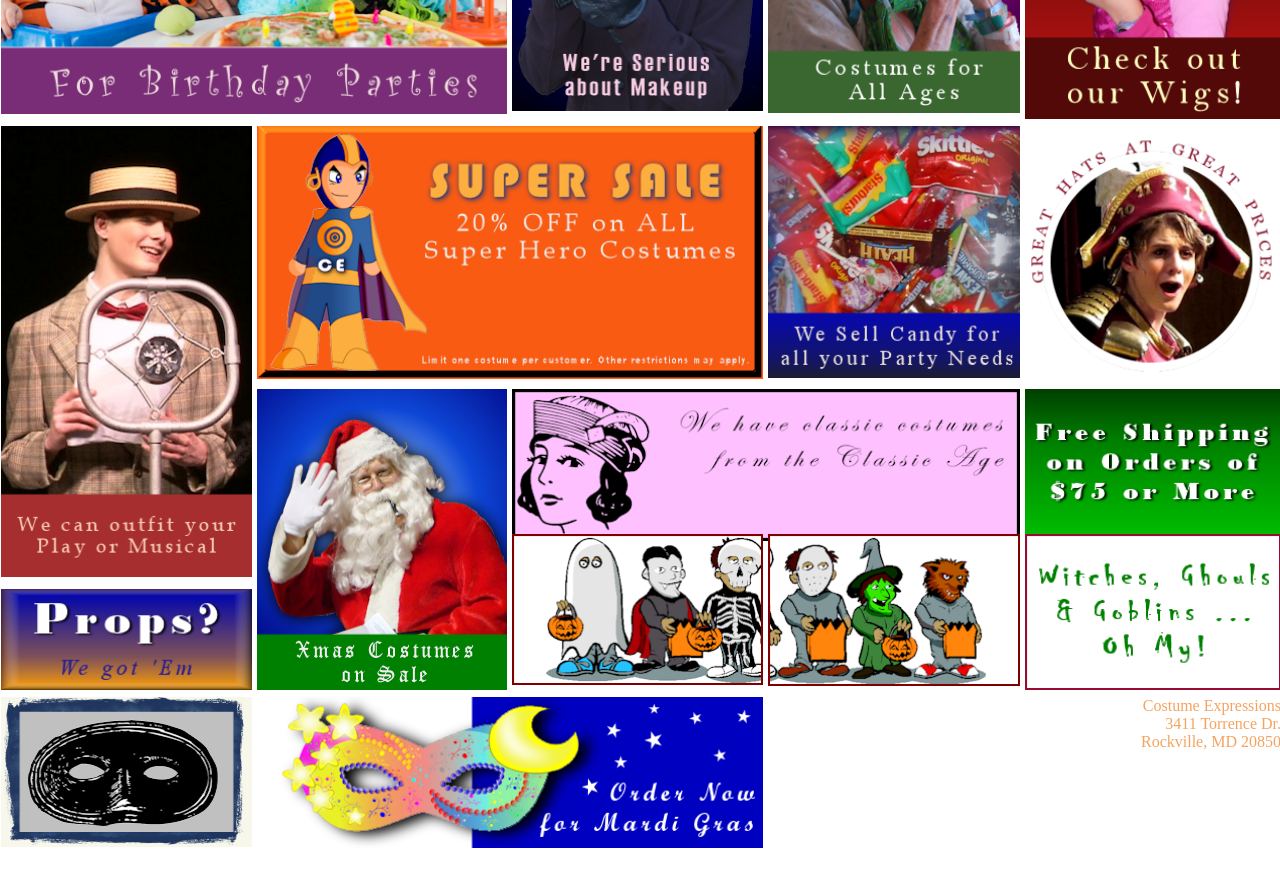
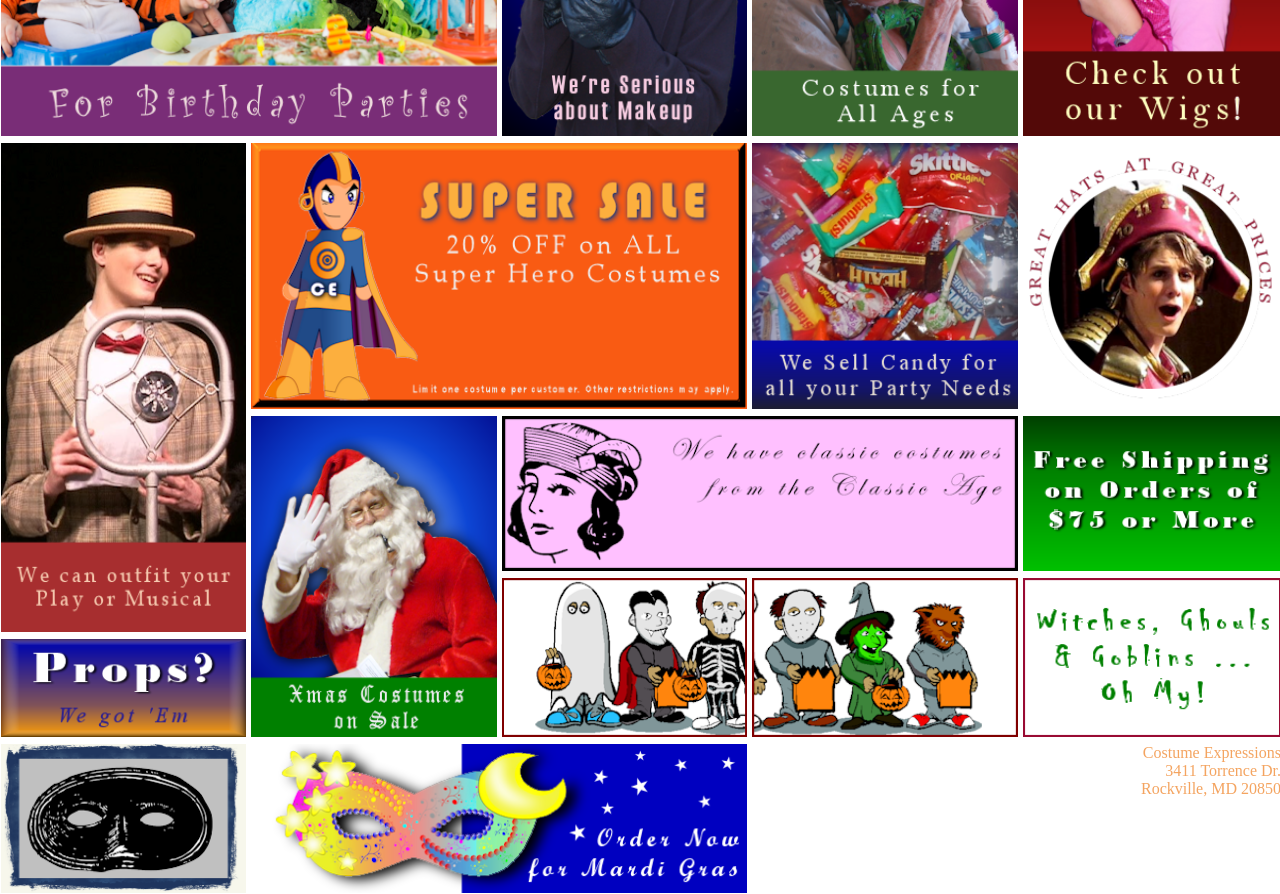
Before and after one commit to Austin418/Picture-Grid-Time, a plain HTML site: page index.html in a window 1280 px wide. Shown: the part 660-1554 px from the top of the page. Before the commit the page ends 1517 px from the top, so only its background shows below. Drawn offline with Linux system fonts and the light colour scheme.

Commit message:
Fixed format for pictures and finalized webpage

```diff
--- a/mockup.css
+++ b/mockup.css
@@ -19,22 +19,20 @@ nav{
     display: grid;
     grid-template-rows: auto;
     grid-template-columns: repeat(5, auto);
-    justify-content: stretch;
+    justify-items: stretch;
+    align-items: stretch;
     gap: 5px;
 }
 
 .item-a{
-    grid-area: A;
     grid-row: 1/5;
     grid-column: 1/5;
 }
 .item-b{
-    grid-area: B;
     grid-row: 1/2;
     grid-column: 5/6;
 }
 .item-c{
-    grid-area: C;
     grid-row: 2/3;
     grid-column: 5/6;
 }
@@ -44,28 +42,23 @@ nav{
     grid-column: 5/6;
 }
 .item-e{
-    grid-area: E;
     grid-row: 5/9;
     grid-column: 1/3;
 }
 .item-f{
-    grid-area: F;
     grid-row: 5/9;
     grid-column: 3/4;
 }
 .item-g{
-    grid-area: G;
     grid-row: 5/9;
     grid-column: 4/5;
 }
 .item-h{
-    grid-area: H;
     grid-row: 5/9;
     grid-column: 5/6;
 }
 .item-i{
-    grid-area: I;
-    grid-row: 9/15;
+    grid-row: 9/14;
     grid-column: 1/2;
 }
 .item-j{
@@ -74,64 +67,52 @@ nav{
     grid-column: 2/4;
 }
 .item-k{
-    grid-area: K;
     grid-row: 9/11;
     grid-column: 4/5;
 }
 .item-l{
-    grid-area: L;
     grid-row: 9/11;
     grid-column: 5/6;
 }
 .item-m{
-    grid-area: M;
-    grid-row: 13/14;
+    grid-row: 14/15;
     grid-column: 1/2;
 }
 .item-n{
-    grid-area: N;
-    grid-row: 11/14;
+    grid-row: 11/15;
     grid-column: 2/3;
 }
 .item-o{
-    grid-area: O;
-    grid-row: 11/14;
+    grid-row: 11/13;
     grid-column: 3/5;
 }
 .item-p{
-    grid-area: P;
-    grid-row: 11/14;
+    grid-row: 11/13;
     grid-column: 5/6;
 }
 .item-q{
-    grid-area: Q;
-    grid-row: 12/14;
+    grid-row: 13/15;
     grid-column: 3/4;
 }
 .item-r{
-    grid-area: R;
-    grid-row: 12/14;
+    grid-row: 13/15;
     grid-column: 4/5;
 }
 .item-s{
-    grid-area: S;
-    grid-row: 12/14;
+    grid-row: 13/15;
     grid-column: 5/6;
 }
 .item-t{
-    grid-area: T;
-    grid-row: 14/16;
+    grid-row: 15/17;
     grid-column: 1/2;
 }
 .item-u{
-    grid-area: U;
-    grid-row: 14/16;
+    grid-row: 15/17;
     grid-column: 2/4;
 }
 .item-v{
     text-align: left;
-    grid-area: V;
-    grid-row: 14/16;
+    grid-row: 15/17;
     grid-column:4/6;
 }
 a{
```
